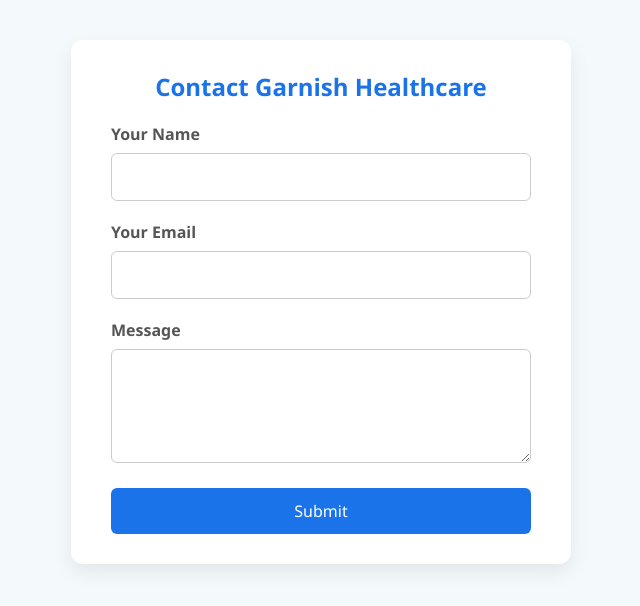
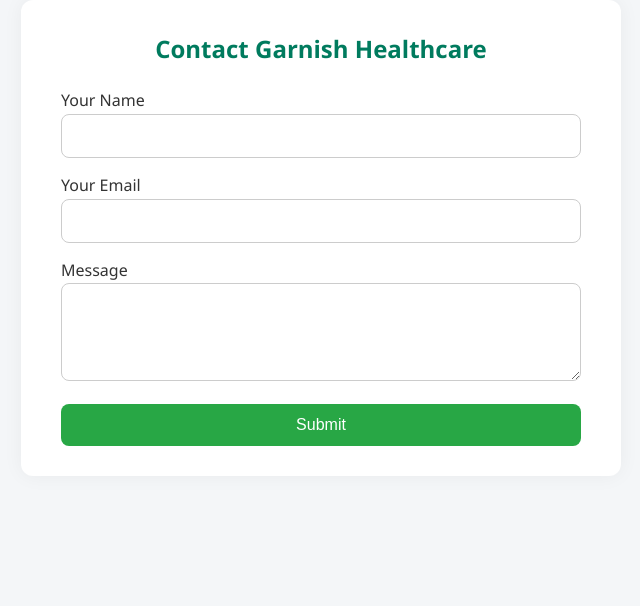
Before and after one commit to garnishhealthcare1/https-garnishhealthcare.in-, a plain HTML site: page index.html in a window 1280 px wide. Shown: the whole page, without its empty margins (319-959 px from the left). Drawn offline with Linux system fonts and the light colour scheme.

Commit message:
Update style.css for new design
Update style.css for new design for

```diff
--- a/style.css
+++ b/style.css
@@ -1,82 +1,120 @@
-/* Reset default browser styles */
+/* General Reset */
 * {
   margin: 0;
   padding: 0;
   box-sizing: border-box;
-  font-family: 'Segoe UI', Tahoma, Geneva, Verdana, sans-serif;
 }
 
 /* Body styling */
 body {
-  background-color: #f4f9fb;
+  font-family: 'Segoe UI', Tahoma, Geneva, Verdana, sans-serif;
+  background-color: #f4f6f8;
   color: #333;
-  padding: 40px;
-  display: flex;
-  justify-content: center;
-  align-items: flex-start;
-  min-height: 100vh;
+  line-height: 1.6;
 }
 
-/* Container for the form */
+/* Logo */
+.logo {
+  display: block;
+  margin: 20px auto;
+  width: 120px;
+}
+
+/* Main container */
 .container {
-  background-color: #ffffff;
+  max-width: 600px;
+  margin: auto;
+  background: white;
   padding: 30px 40px;
   border-radius: 12px;
-  box-shadow: 0 8px 20px rgba(0, 0, 0, 0.08);
-  width: 100%;
-  max-width: 500px;
+  box-shadow: 0 0 20px rgba(0, 0, 0, 0.05);
+  margin-bottom: 40px;
 }
 
-/* Form heading */
+/* Heading */
 .container h2 {
+  text-align: center;
   margin-bottom: 20px;
   font-size: 24px;
-  text-align: center;
-  color: #1a73e8;
+  color: #007b5e;
 }
 
-/* Form group styling */
-.form-group {
-  margin-bottom: 20px;
+/* Form styling */
+form input,
+form select,
+form textarea {
+  width: 100%;
+  padding: 12px;
+  margin-bottom: 15px;
+  border: 1px solid #ccc;
+  border-radius: 8px;
+  font-size: 16px;
 }
 
-.form-group label {
-  display: block;
-  margin-bottom: 8px;
-  font-weight: 600;
-  color: #555;
+/* Date icon fix */
+input[type="date"] {
+  padding-right: 14px;
 }
 
-.form-group input,
-.form-group textarea {
-  width: 100%;
-  padding: 12px 15px;
-  border: 1px solid #ccc;
-  border-radius: 6px;
-  font-size: 16px;
-  transition: border-color 0.3s;
-}
-
-.form-group input:focus,
-.form-group textarea:focus {
-  border-color: #1a73e8;
-  outline: none;
-}
-
-/* Submit button */
-button {
-  background-color: #1a73e8;
-  color: #fff;
-  padding: 12px 20px;
+/* Button styling */
+button,
+input[type="submit"] {
+  background-color: #28a745;
+  color: white;
   border: none;
-  border-radius: 6px;
+  padding: 12px;
+  border-radius: 8px;
   font-size: 16px;
   cursor: pointer;
   width: 100%;
   transition: background-color 0.3s;
 }
 
-button:hover {
-  background-color: #0b5ed7;
+button:hover,
+input[type="submit"]:hover {
+  background-color: #218838;
 }
-.
+
+/* Location section */
+.locations {
+  display: flex;
+  flex-wrap: wrap;
+  justify-content: center;
+  gap: 30px;
+  padding: 0 20px;
+}
+
+.location {
+  flex: 1 1 300px;
+  text-align: center;
+}
+
+.location iframe {
+  width: 100%;
+  height: 200px;
+  border: none;
+  border-radius: 8px;
+}
+
+/* Section heading */
+.locations h3 {
+  margin-bottom: 10px;
+  color: #007b5e;
+  font-size: 18px;
+}
+
+/* Mobile responsiveness */
+@media (max-width: 600px) {
+  .container {
+    padding: 20px;
+  }
+
+  .locations {
+    flex-direction: column;
+    gap: 20px;
+  }
+
+  .location {
+    width: 100%;
+  }
+}
```
